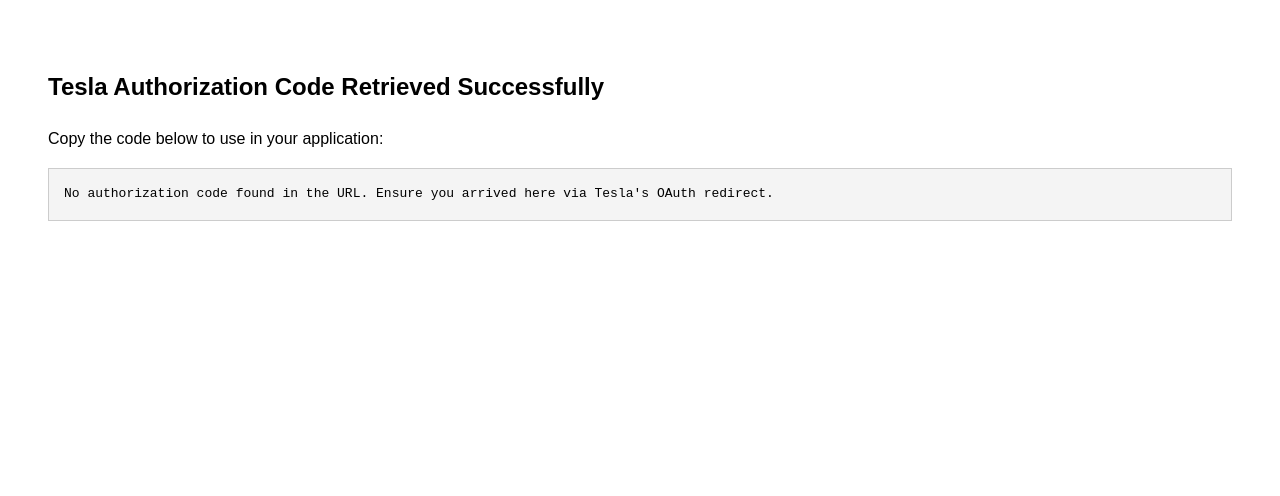
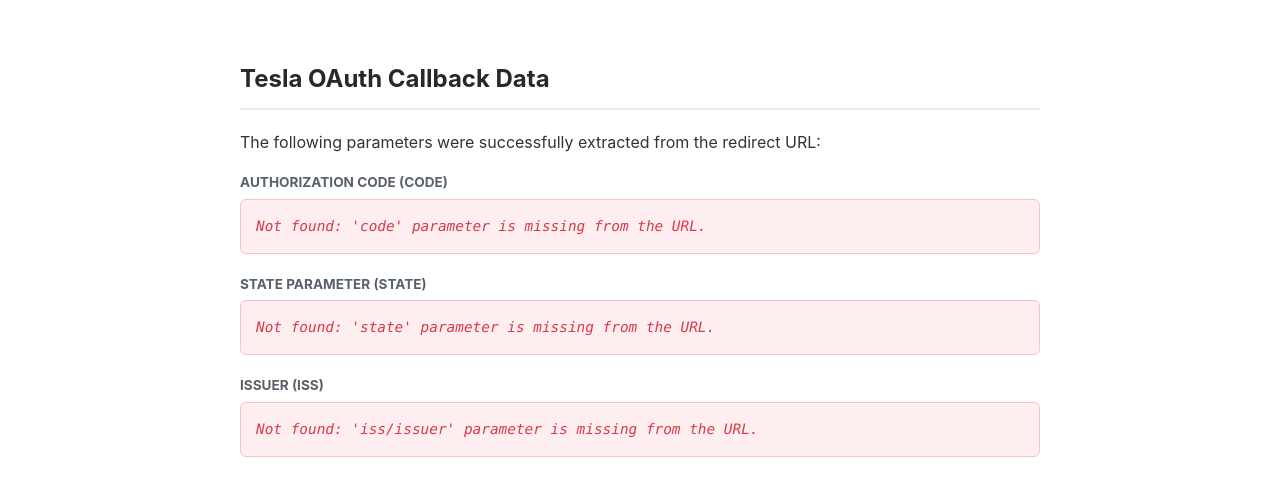
Before and after one commit to RPLSAzure/Model3Charging, a plain HTML site: page callback.html in a window 1280 px wide. Drawn offline with Linux system fonts and the light colour scheme.

Commit message:
Update callback.html
Added issuer and state to output.

```diff
--- a/callback.html
+++ b/callback.html
@@ -2,27 +2,60 @@
 <html lang="en">
 <head>
     <meta charset="UTF-8">
-    <title>Tesla Auth Callback</title>
+    <meta name="viewport" content="width=device-width, initial-scale=1.0">
+    <title>Tesla Auth Debugger</title>
     <style>
-        body { font-family: sans-serif; padding: 40px; line-height: 1.6; }
-        .code-box { background: #f4f4f4; padding: 15px; border: 1px solid #ccc; word-break: break-all; font-family: monospace; }
+        body { font-family: -apple-system, BlinkMacSystemFont, "Segoe UI", Roboto, Helvetica, Arial, sans-serif; padding: 40px; max-width: 800px; margin: 0 auto; color: #333; line-height: 1.6; }
+        h2 { border-bottom: 2px solid #eaecef; padding-bottom: 10px; color: #24292e; }
+        .param-group { margin-bottom: 20px; }
+        .label { font-weight: bold; color: #586069; text-transform: uppercase; font-size: 0.85rem; display: block; margin-bottom: 5px; }
+        .code-box { background: #f6f8fa; padding: 15px; border: 1px solid #e1e4e8; border-radius: 6px; word-break: break-all; font-family: "SFMono-Regular", Consolas, "Liberation Mono", Menlo, monospace; font-size: 0.9rem; min-height: 1.5em; }
+        .missing { color: #d73a49; font-style: italic; background: #ffeef0; border-color: #f9c2c9; }
     </style>
 </head>
 <body>
-    <h2>Tesla Authorization Code Retrieved Successfully</h2>
-    <p>Copy the code below to use in your application:</p>
-    <div id="auth-code" class="code-box">Searching for code...</div>
+    <h2>Tesla OAuth Callback Data</h2>
+    <p>The following parameters were successfully extracted from the redirect URL:</p>
+
+    <div class="param-group">
+        <span class="label">Authorization Code (code)</span>
+        <div id="auth-code" class="code-box">Extracting...</div>
+    </div>
+
+    <div class="param-group">
+        <span class="label">State Parameter (state)</span>
+        <div id="auth-state" class="code-box">Extracting...</div>
+    </div>
+
+    <div class="param-group">
+        <span class="label">Issuer (iss)</span>
+        <div id="auth-issuer" class="code-box">Extracting...</div>
+    </div>
 
     <script>
-        // Parse the URL parameters to find the 'code' sent by Tesla
+        // Parse URL query parameters
         const urlParams = new URLSearchParams(window.location.search);
+
         const code = urlParams.get('code');
+        const state = urlParams.get('state');
+        // OAuth 2.0 security best practice often uses 'iss' as the key for issuer
+        const issuer = urlParams.get('iss') || urlParams.get('issuer');
 
-        if (code) {
-            document.getElementById('auth-code').innerText = code;
-        } else {
-            document.getElementById('auth-code').innerText = "No authorization code found in the URL. Ensure you arrived here via Tesla's OAuth redirect.";
+        // Helper function to update UI elements
+        function displayParam(elementId, value, paramName) {
+            const element = document.getElementById(elementId);
+            if (value) {
+                element.innerText = value;
+            } else {
+                element.innerText = `Not found: '${paramName}' parameter is missing from the URL.`;
+                element.classList.add('missing');
+            }
         }
+
+        // Render parameters onto the page
+        displayParam('auth-code', code, 'code');
+        displayParam('auth-state', state, 'state');
+        displayParam('auth-issuer', issuer, 'iss/issuer');
     </script>
 </body>
 </html>
```
